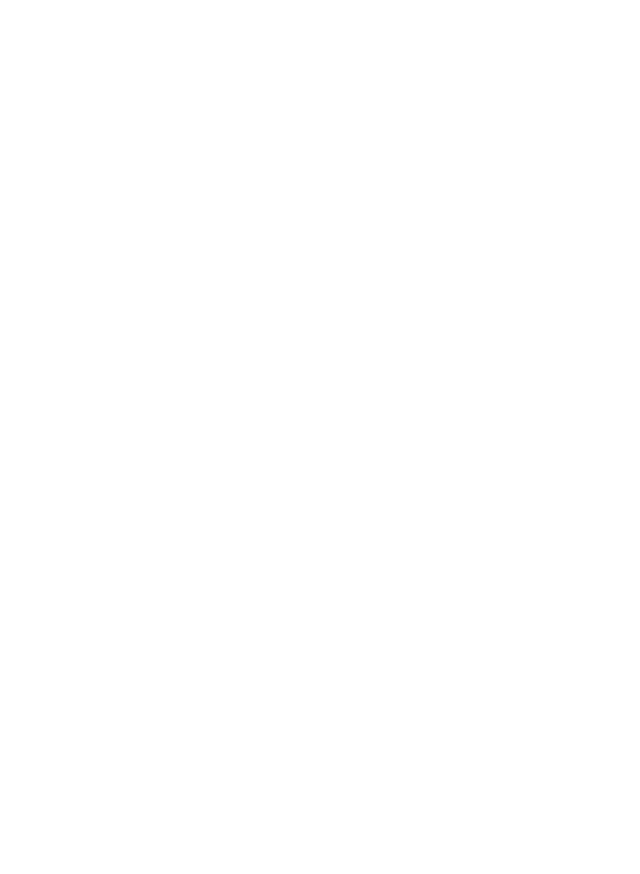
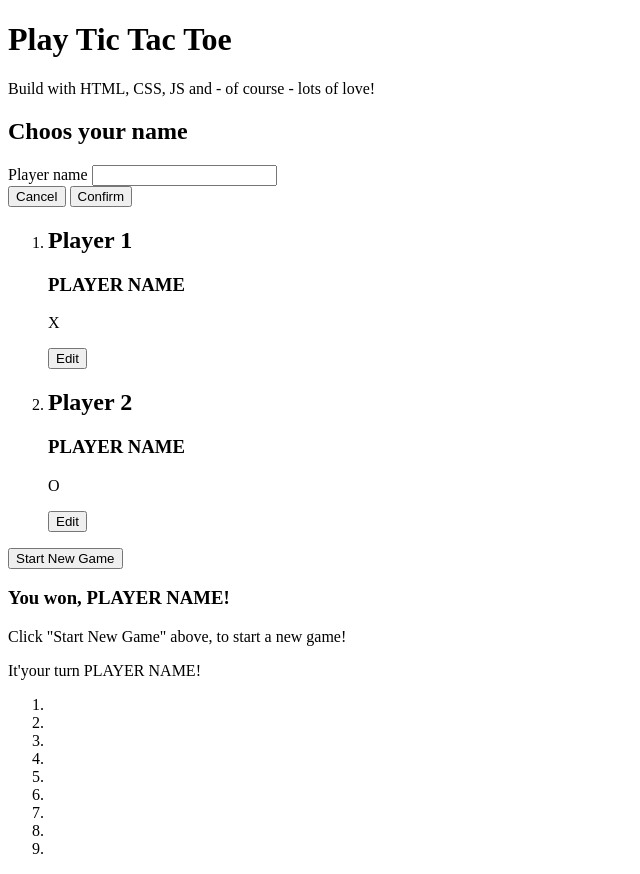
Before and after one commit to ElvisVj/Tic--Tac--Toe, a plain HTML site: page index.html in a window 1280 px wide. Shown: the whole page, without its empty margins (0-640 px from the left). Before the commit the page ends 800 px from the top, so only its background shows below. Drawn offline with Linux system fonts and the light colour scheme.

Commit message:
Basic HTML

```diff
--- a/index.html
+++ b/index.html
@@ -2,8 +2,67 @@
 <html lang="en">
   <head>
     <meta charset="UTF-8" />
+    <meta http-equiv="X-UA-Compatible" content="IE-edge" />
     <meta name="viewport" content="width=device-width, initial-scale=1.0" />
     <title>Tic Tac Toe</title>
   </head>
-  <body></body>
+  <body>
+    <header>
+      <h1>Play Tic Tac Toe</h1>
+      <p>Build with HTML, CSS, JS and - of course - lots of love!</p>
+    </header>
+    <main>
+      <aside>
+        <h2>Choos your name</h2>
+        <form>
+          <div>
+            <label for="playername">Player name</label>
+            <input type="text" name="username" id="playername" />
+          </div>
+          <div>
+            <button type="button">Cancel</button>
+            <button type="submit">Confirm</button>
+          </div>
+        </form>
+      </aside>
+      <section id="game-configuration"></section>
+      <ol>
+        <li>
+          <article>
+            <h2>Player 1</h2>
+            <h3>PLAYER NAME</h3>
+            <p>X</p>
+            <button>Edit</button>
+          </article>
+        </li>
+        <li>
+          <article>
+            <h2>Player 2</h2>
+            <h3>PLAYER NAME</h3>
+            <p>O</p>
+            <button>Edit</button>
+          </article>
+        </li>
+      </ol>
+      <button>Start New Game</button>
+      <section id="active-game">
+        <article>
+            <h3>You won, <span id="winner-name">PLAYER NAME</span>!</h3>
+            <p>Click "Start New Game" above, to start a new game!</p>
+        </article>
+        <p>It'your turn <span id="active-player-name">PLAYER NAME</span>!</p>
+        <ol>
+          <li></li>
+          <li></li>
+          <li></li>
+          <li></li>
+          <li></li>
+          <li></li>
+          <li></li>
+          <li></li>
+          <li></li>
+        </ol>
+      </section>
+    </main>
+  </body>
 </html>
```
